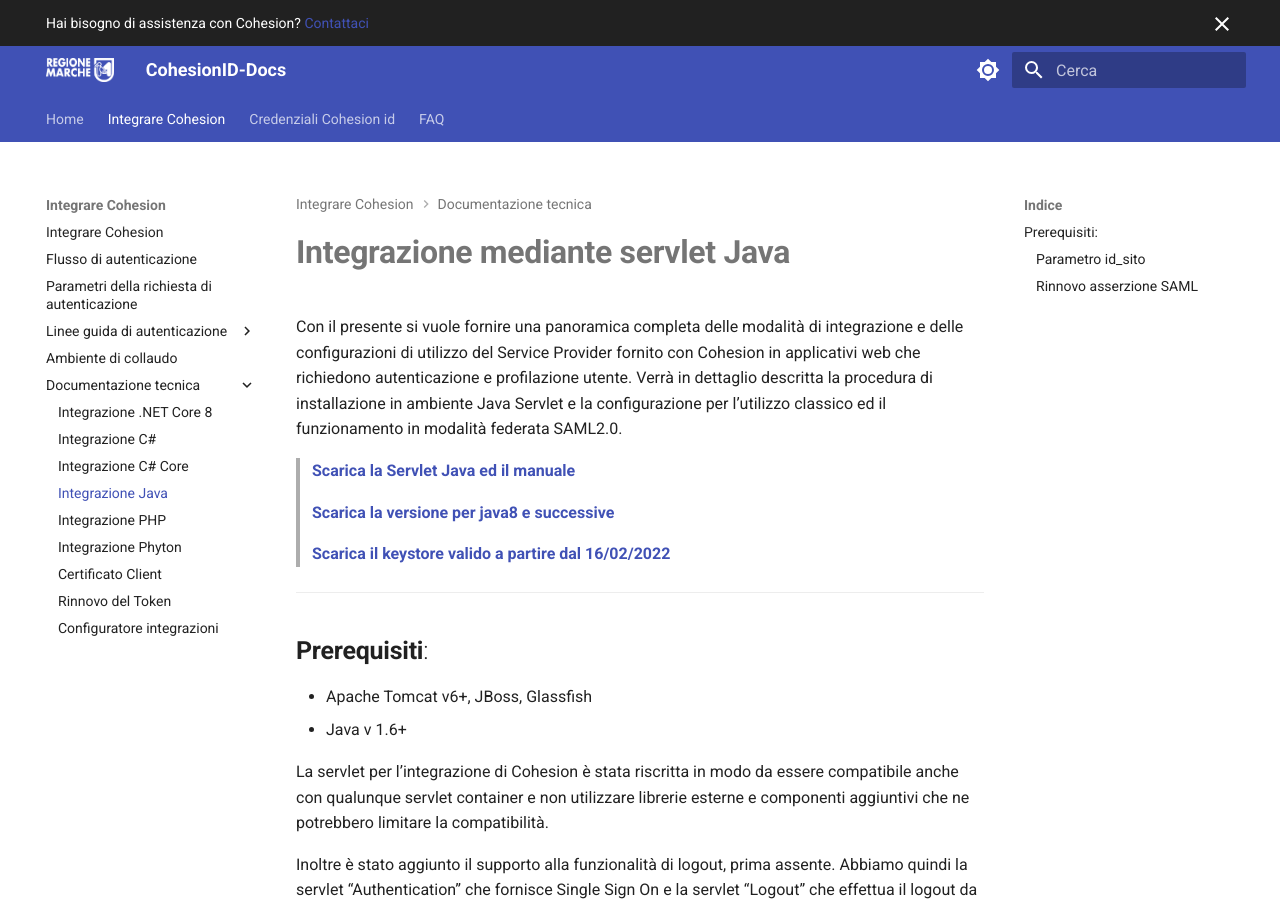
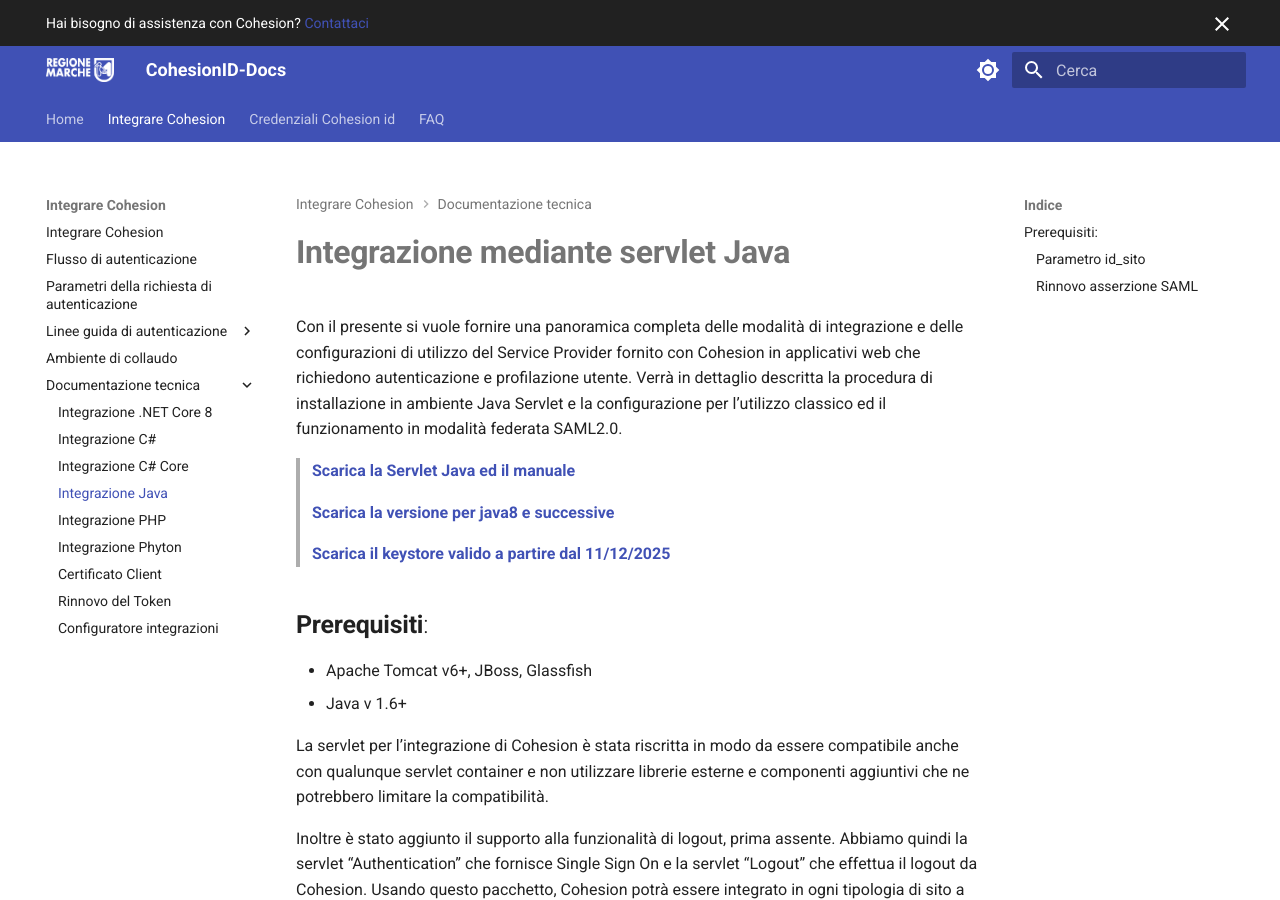
Before and after one commit to regione-marche/CohesionID-Docs, an MkDocs documentation site: the page built from docs/Integrazione-Servlet-Java.md, in a window 1280 px wide and 900 px high. Built offline with MkDocs 1.6.1 and Material for MkDocs 9.7.7, drawn with Linux system fonts in a browser that asks for light colours.

Commit message:
Update keystore download link with new date

```diff
--- a/docs/Integrazione-Servlet-Java.md
+++ b/docs/Integrazione-Servlet-Java.md
@@ -7,10 +7,9 @@
 
 > **[Scarica la versione per java8 e successive](https://github.com/regione-marche/Cohesion2Servlet/blob/main/CohesionServlet-3.0.zip?raw=true)**
 
-> **[Scarica il keystore valido a partire dal 16/02/2022](https://github.com/regione-marche/Cohesion2Servlet/blob/main/Keystore_java.zip?raw=true)**
+> **[Scarica il keystore valido a partire dal 11/12/2025](https://github.com/user-attachments/files/24789755/Keystore_java.zip)**
 
 
-***
 
 
 ## **Prerequisiti**:
```
